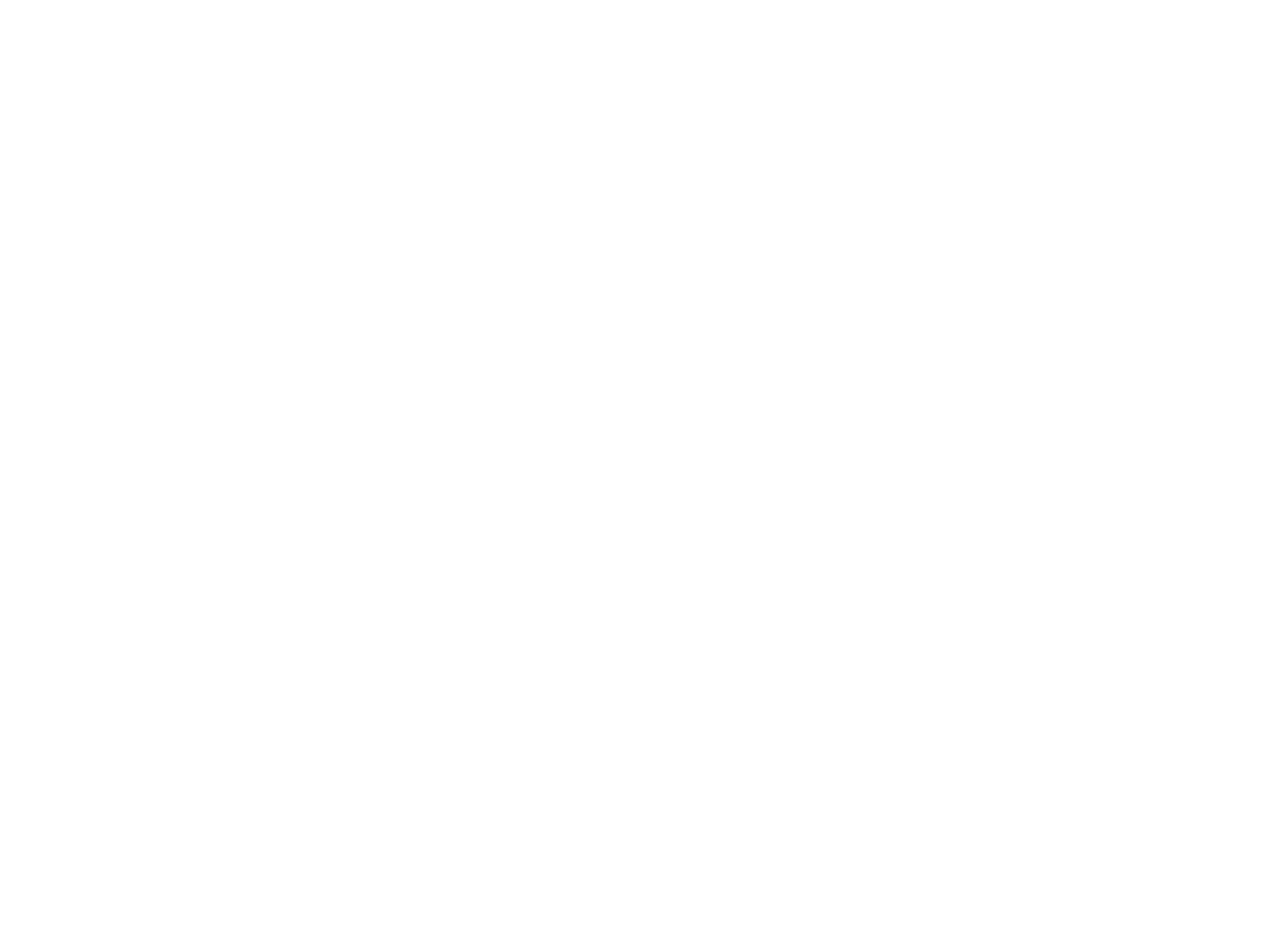
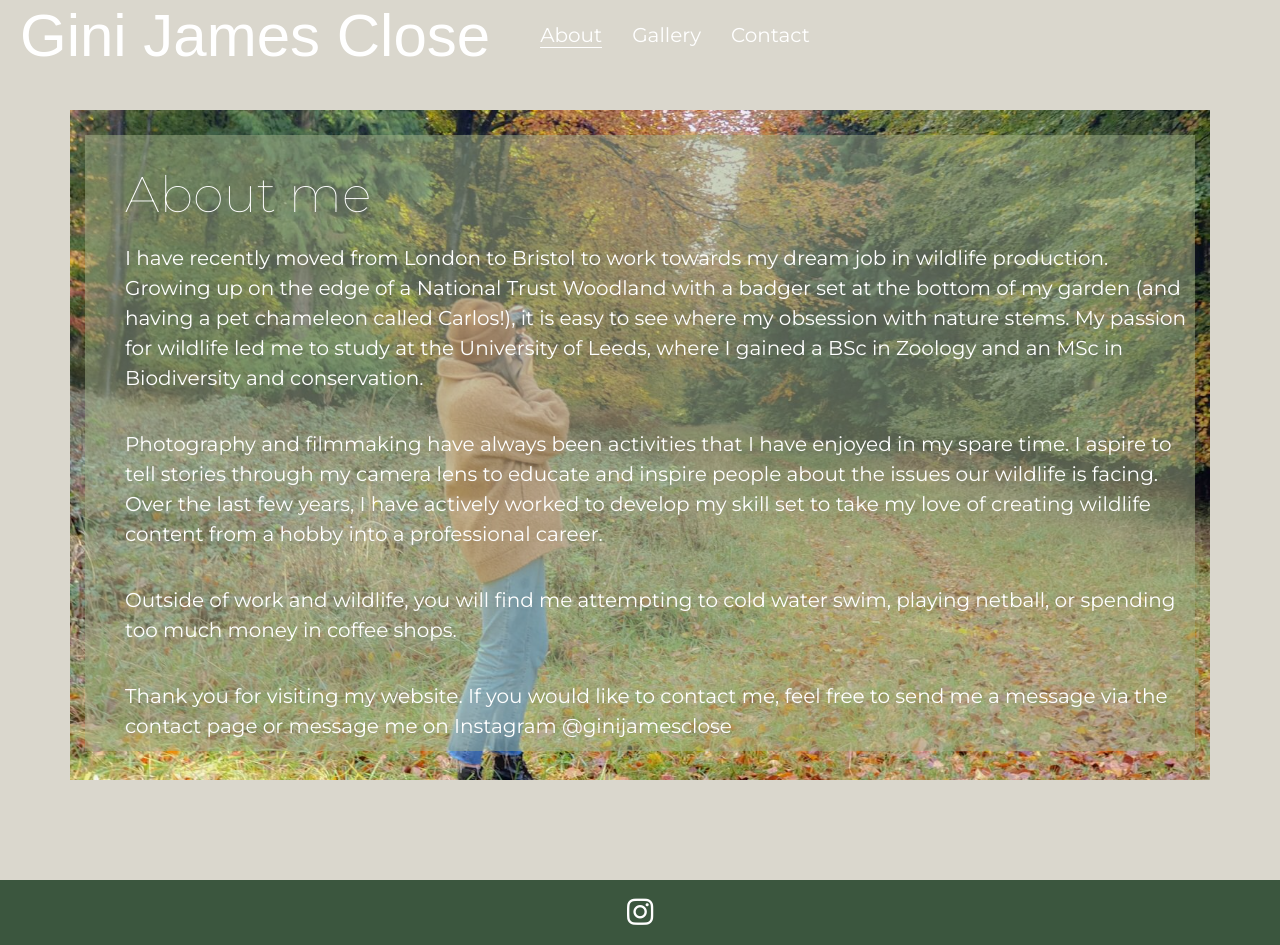
Before and after one commit to angharadcaswell/gini_james_close, a plain HTML site: page aboutme.html in a window 1280 px wide. Before the commit the page ends 800 px from the top, so only its background shows below. Drawn offline with nearby package versions, Linux system fonts and the light colour scheme; a web font is replaced by a local one.

Commit message:
Add content and layout to about me

```diff
--- a/aboutme.html
+++ b/aboutme.html
@@ -0,0 +1,69 @@
+<!DOCTYPE html>
+<html lang="en">
+<head>
+    <meta charset="UTF-8">
+    <meta http-equiv="X-UA-Compatible" content="IE=edge">
+    <meta name="viewport" content="width=device-width, initial-scale=1.0">
+    <title>Gini James Close About Me</title>
+    <link rel="stylesheet" href="https://maxcdn.bootstrapcdn.com/bootstrap/4.2.1/css/bootstrap.min.css"/>
+    <script src="https://kit.fontawesome.com/1c82e6ee7d.js" crossorigin="anonymous"></script>
+    <link rel="stylesheet" href="https://cdnjs.cloudflare.com/ajax/libs/hover.css/2.1.1/css/hover-min.css" type="text/css" />
+    <link rel="stylesheet" href="assets/css/style.css" type="text/css"/>
+</head>
+<body>
+    <header class="nav">
+        <a href="index.html">
+            <h1>Gini James Close</h1>
+        </a>
+        <nav id="menu">
+            <ul>
+                <li><a href="aboutme.html" class="active">About</a></li>
+                <li><a href="gallery.html">Gallery</a></li>
+                <li><a href="contactme.html">Contact</a></li>
+            </ul>
+        </nav>
+    </header>
+    <!-- <section class="about_me">
+        <div class="container">
+            <h2>About me </h2>
+            <div class="row">
+                <div class="col-sm-4">
+                    <img src="/assets/images/holder_gini.png" alt="">
+                </div>
+                <div class="col-sm-8">
+                    <p>I have recently moved from London to Bristol to work towards my dream job in wildlife production. Growing up on the edge of a National Trust Woodland with a badger set at the bottom of my garden (and having a pet chameleon called Carlos!), it is easy to see where my obsession with nature stems. My passion for wildlife led me to study at the University of Leeds, where I gained a BSc in Zoology and an MSc in Biodiversity and conservation.
+
+                        Photography and filmmaking have always been activities that I have enjoyed in my spare time. I aspire to tell stories through my camera lens to educate and inspire people about the issues our wildlife is facing. Over the last few years, I have actively worked to develop my skill set to take my love of creating wildlife content from a hobby into a professional career.
+
+                        Outside of work and wildlife, you will find me attempting to cold water swim, playing netball, or spending too much money in coffee shops.
+                        Thank you for visiting my website. If you would like to contact me, feel free to send me a message via the contact page or message me on Instagram @ginijamesclose </p>
+                </div>
+            </div>
+        </div>
+    </section> -->
+    <section class="about_me">
+        <div class="container gini_background">
+            <div class="gini_content">
+                <h2>About me </h2>
+                <p>
+                    I have recently moved from London to Bristol to work towards my dream job in wildlife production. Growing up on the edge of a National Trust Woodland with a badger set at the bottom of my garden (and having a pet chameleon called Carlos!), it is easy to see where my obsession with nature stems. My passion for wildlife led me to study at the University of Leeds, where I gained a BSc in Zoology and an MSc in Biodiversity and conservation.
+                </p>
+                <p>
+                    Photography and filmmaking have always been activities that I have enjoyed in my spare time. I aspire to tell stories through my camera lens to educate and inspire people about the issues our wildlife is facing. Over the last few years, I have actively worked to develop my skill set to take my love of creating wildlife content from a hobby into a professional career.
+                </p>
+                <p>
+                    Outside of work and wildlife, you will find me attempting to cold water swim, playing netball, or spending too much money in coffee shops.
+                </p>
+                <p>
+                    Thank you for visiting my website. If you would like to contact me, feel free to send me a message via the contact page or message me on Instagram @ginijamesclose
+                </p>
+            </div>
+        </div>
+    </section>
+
+
+    <footer>
+        <a href="https://www.instagram.com/ginijamesclose/" target="_blank"><i class="fab fa-instagram"></i></a>
+    </footer>
+</body>
+</html>
--- a/assets/css/style.css
+++ b/assets/css/style.css
@@ -62,26 +62,35 @@ body, html {
 
 }
 
-.gallery_image {
-    background: url(/assets/images/holder_gini.png);
+.gallery_image, .about_image, .contact_image {
     height: 300px;
     width: 300px;
     background-repeat: no-repeat !important;
     display: block;
     margin: 0 auto;
 }
+.about_image {
+    background: url(/assets/images/holder_gini.png);
+}
+
+.gallery_image {
+    background: url(/assets/images/hold-link.png);
+}
+
+.contact_image {
+    background: url(/assets/images/hold_cpontact.png);
+}
 
 .homepage-links {
-background: #A3B18A;
-padding-bottom: 100px;
-padding-top: 100px;
+    background: #A3B18A;
+    padding-bottom: 100px;
+    padding-top: 100px;
 }
 
 .homepage-links h2 {
     color: #fff;
     text-align: center;
     padding: 50px 300px 50px 300px;
-
 }
 
 .homepage-links a {
@@ -89,3 +98,105 @@ padding-top: 100px;
     font-size: 50px;
     text-align: center;
 }
+
+/* Footer */
+footer {
+    background: #3b563e;
+
+}
+footer a {
+    display: block;
+    text-align: center;
+    font-size: 30px;
+    padding-top:10px;
+    padding-bottom: 10px;
+}
+
+
+
+/* Nav bar */
+.nav {
+    background: #DAD7CD;
+}
+.nav h1 {
+    float: left;
+    font-size: 60px;
+    padding-left: 20px;
+}
+#menu ul {
+    float: right;
+    list-style-type:none;
+}
+
+#menu li {
+    float: left;
+    margin-right: 30px;
+}
+
+ul {
+    margin-top: 20px;
+    margin-left: 10px;
+    margin-right: 10px;
+    list-style-type:none;
+
+}
+
+li {
+    padding-bottom: 10px;
+}
+
+.active {
+    border-bottom: 1px solid #FFF;
+}
+
+
+/* About me */
+.about_me{
+    background: #DAD7CD;
+    height: 100%;
+    padding-top: 30px;
+    padding-bottom: 100px;
+}
+
+.about_me h2 {
+    font-size: 50px;
+    padding-top: 30px;
+    padding-left: 40px;
+    padding-right: 40px;
+}
+
+.about_me p {
+    padding-top: 10px;
+    padding-left: 40px;
+    padding-bottom: 10px;
+    color: #fff;
+    font-family: 'Montserrat', sans-serif;
+    font-size: 20px;
+
+}
+
+.gini_background {
+    position: relative;
+        /* The image used */
+        background-image: url('/assets/images/gini2.jpeg');
+        /* opacity: 0.8; */
+
+        /* Full height */
+        height: 100%;
+
+        /* Create the parallax scrolling effect */
+        background-attachment: fixed;
+        background-position: center;
+        background-repeat: no-repeat;
+        background-size: cover;
+
+        padding-top: 15px;
+
+      }
+
+
+.gini_content {
+   background-color: rgba(163, 177, 138, 0.5);
+    margin-top: 10px;
+
+}
```
Also changed, not shown: index.html (+3 -3 lines), assets/images/gini.jpeg (added), assets/images/gini2.jpeg (added), assets/images/hold-link.png (added), assets/images/hold_cpontact.png (added).
